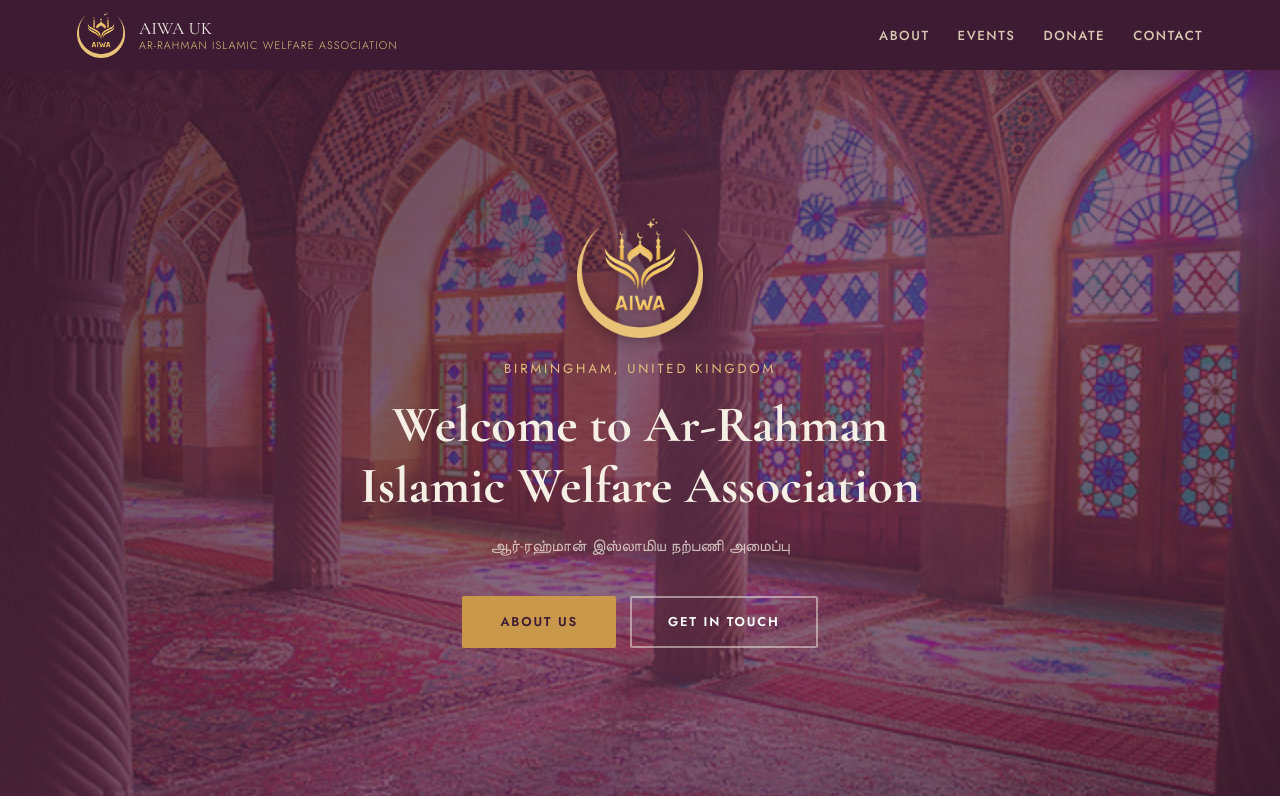
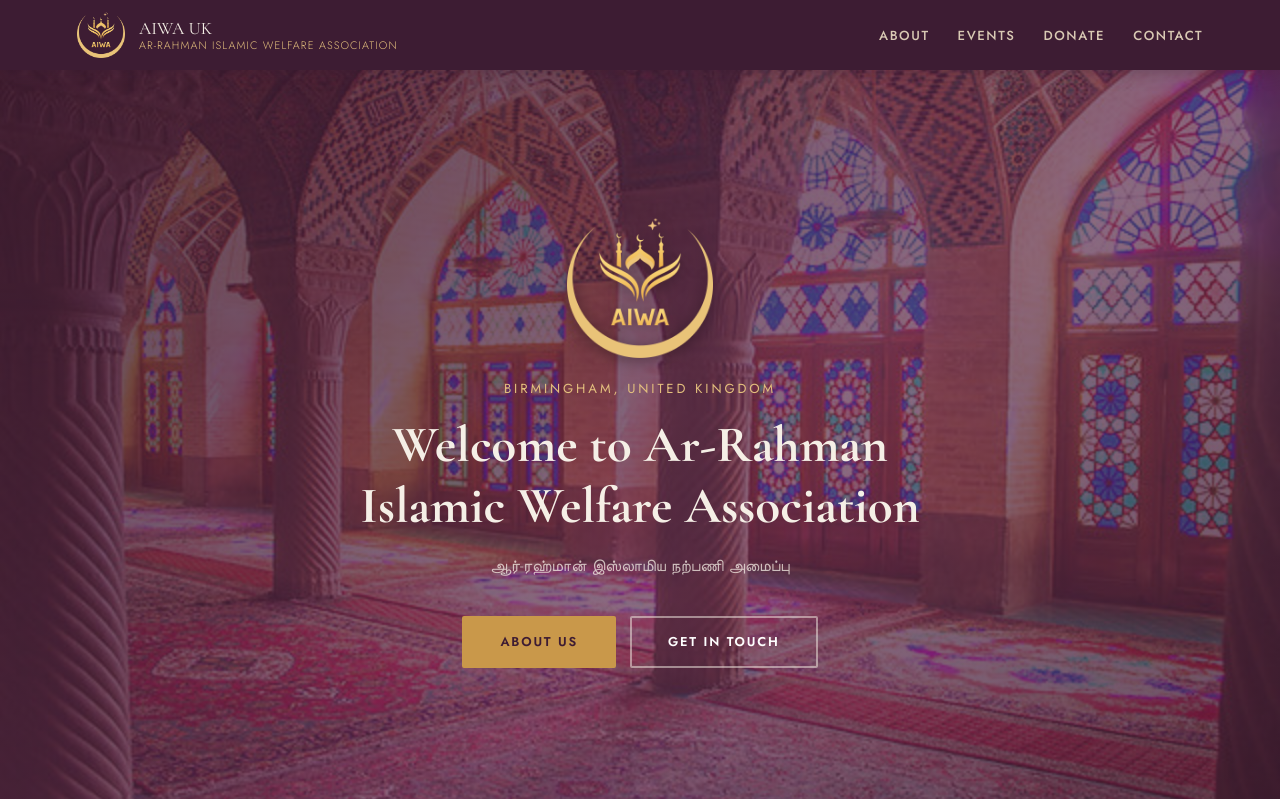
Before and after one commit to hameedshaf/aiwa-uk-website, a plain HTML site: page index.html in a window 1280 px wide. Shown: the top 799 px of the page. Drawn offline with nearby package versions, Linux system fonts and the light colour scheme.

Commit message:
Update hero logo size

```diff
--- a/index.html
+++ b/index.html
@@ -94,7 +94,7 @@
       text-align: center; color: var(--white);
       padding: 60px 24px; animation: fadeUp .9s ease both;
     }
-    .hero-logo { height: 120px; margin: 0 auto 20px; display: block; filter: drop-shadow(0 2px 8px rgba(0,0,0,.4)); }
+    .hero-logo { height: 140px; margin: 0 auto 20px; display: block; filter: drop-shadow(0 2px 8px rgba(0,0,0,.4)); }
     .hero-sub { font-size: .82rem; letter-spacing: .22em; text-transform: uppercase; color: var(--gold-lt); margin-bottom: 14px; }
     .hero-content h1 {
       font-family: 'Cormorant Garamond', serif;
```
